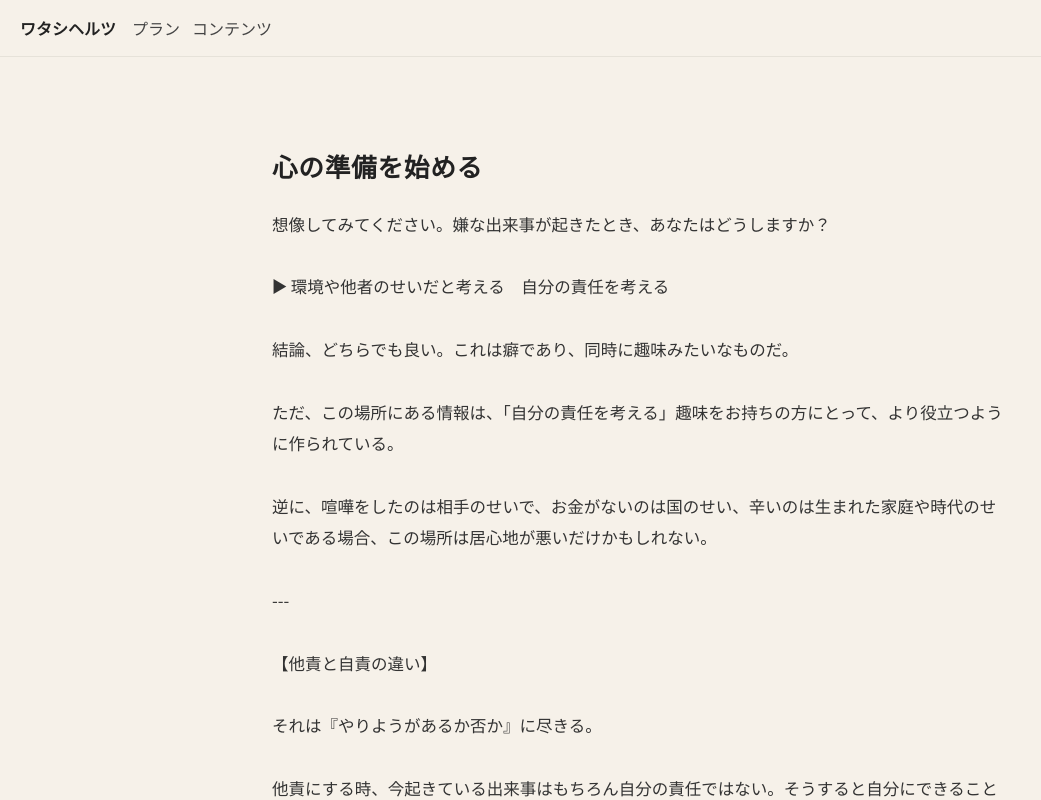
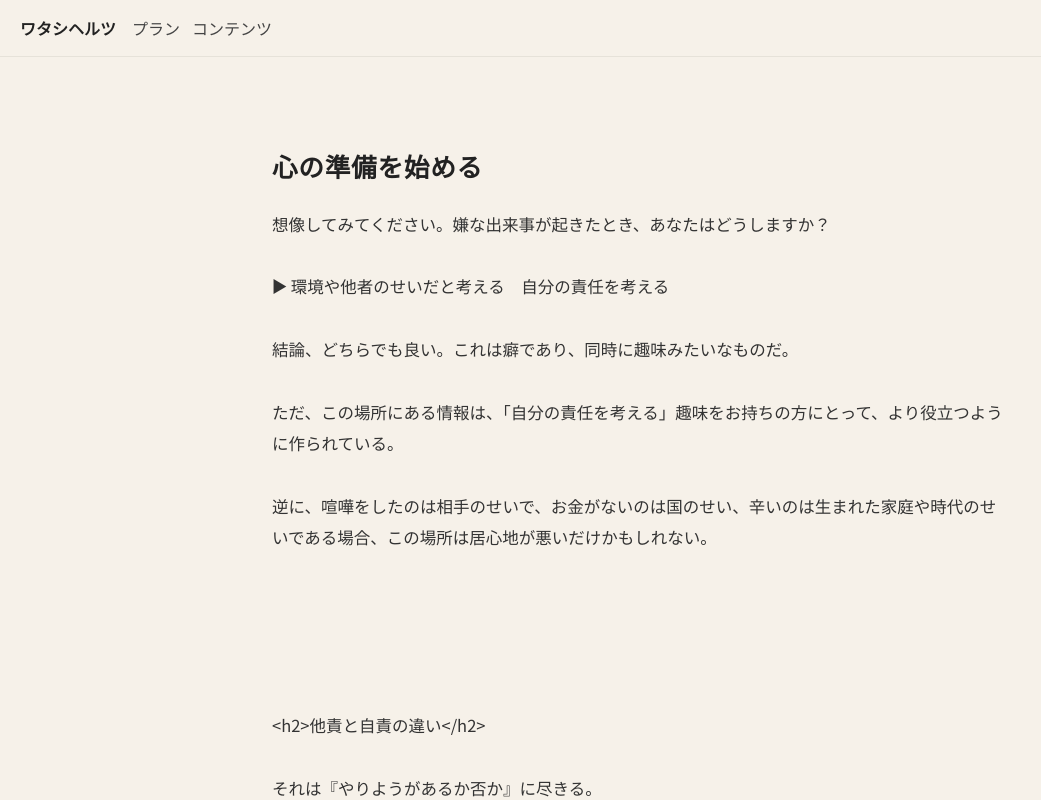
Before and after one commit to hiracoh/watashihertz, a Next.js app: page /guide/second in a window 1280 px wide. Shown: the top 800 px of the page, without its empty margins (0-1041 px from the left). Built offline with nearby package versions, Linux system fonts and the light colour scheme; a web font is replaced by a local one.

Commit message:
Update page.js

```diff
--- a/app/guide/second/page.js
+++ b/app/guide/second/page.js
@@ -19,9 +19,11 @@ export default function GuideSecond() {
 
 逆に、喧嘩をしたのは相手のせいで、お金がないのは国のせい、辛いのは生まれた家庭や時代のせいである場合、この場所は居心地が悪いだけかもしれない。
 
----
 
-【他責と自責の違い】
+
+
+
+<h2>他責と自責の違い</h2>
 
 それは『やりようがあるか否か』に尽きる。
 
@@ -33,19 +35,24 @@ export default function GuideSecond() {
 
 問いが内側を向くと、考えや感覚がコポコポと溢れてくる。それらを吟味し、調理し、未来に繋げられる。まだ他人よりは思い通りにしやすいのが自分だ。
 
----
 
-【この場所にある素材】
 
-この場所には、矢印が内側に向いた時に便利な「素材」が陳列されている。今あなたが直面する状況に合わせた具材を目利きし、調理してもらえればと思う。レシピ（考え方・決め方）もご自由にお持ち帰りください。
+
+
+<h2>この場所にある素材</h2>
+
+この場所には、矢印が内側に向いた時に便利な「素材」が陳列されている。
+今あなたが直面する状況に合わせた具材を目利きし、調理してもらえればと思う。レシピ（考え方・決め方）もご自由にお持ち帰りください。
 
 一つとても大事なこととして、ここでの自責は「自分を責める」ことではない。あくまで「自分の責任を考え、問うこと」だ。人生で降りかかる出来事を「自分ごとする」という姿勢が近い。
 
 あなたが自分を責めているとき、それは社会や他者を責めるのとほぼ同じエネルギー状態である。
 
----
 
-【被害者という見方】
+
+
+
+<h2>被害者という見方</h2>
 
 他人や組織からの裏切り、物理的な攻撃、その他の悪意に満ちた出来事に触れた時、僕らは自分を「被害者」だと認識する。
 
@@ -57,9 +64,11 @@ export default function GuideSecond() {
 
 そして僕らが抱える問題がなんであれ、自身を「被害者」として認識している限り、本質的な救済や解決、平穏な日々が訪れる可能性は低い。
 
----
 
-【雑音とあなたらしさ】
+
+
+
+<h2>ここは地図を描く場所</h2>
 
 詳細は別の記事に託すとして、この場所は「あなたなりの地図を描く場所」だ。
 
@@ -69,9 +78,9 @@ export default function GuideSecond() {
 
 ともに歩むと決めた被害者意識なら、それはもう「あなたらしさ」であり、醸される音は必ずしも雑音ではない。
 
----
 
-【結論】
+
+<h3>結論</h3>
 
 この場所は「素材集め」と「地図づくり」のための情報が散りばめられています。ただし、他責思考や被害者意識が強い場合、決して相性が良いとは言えません。ええ、あの…、壊滅的に悪いです。`}
       </p>
```
